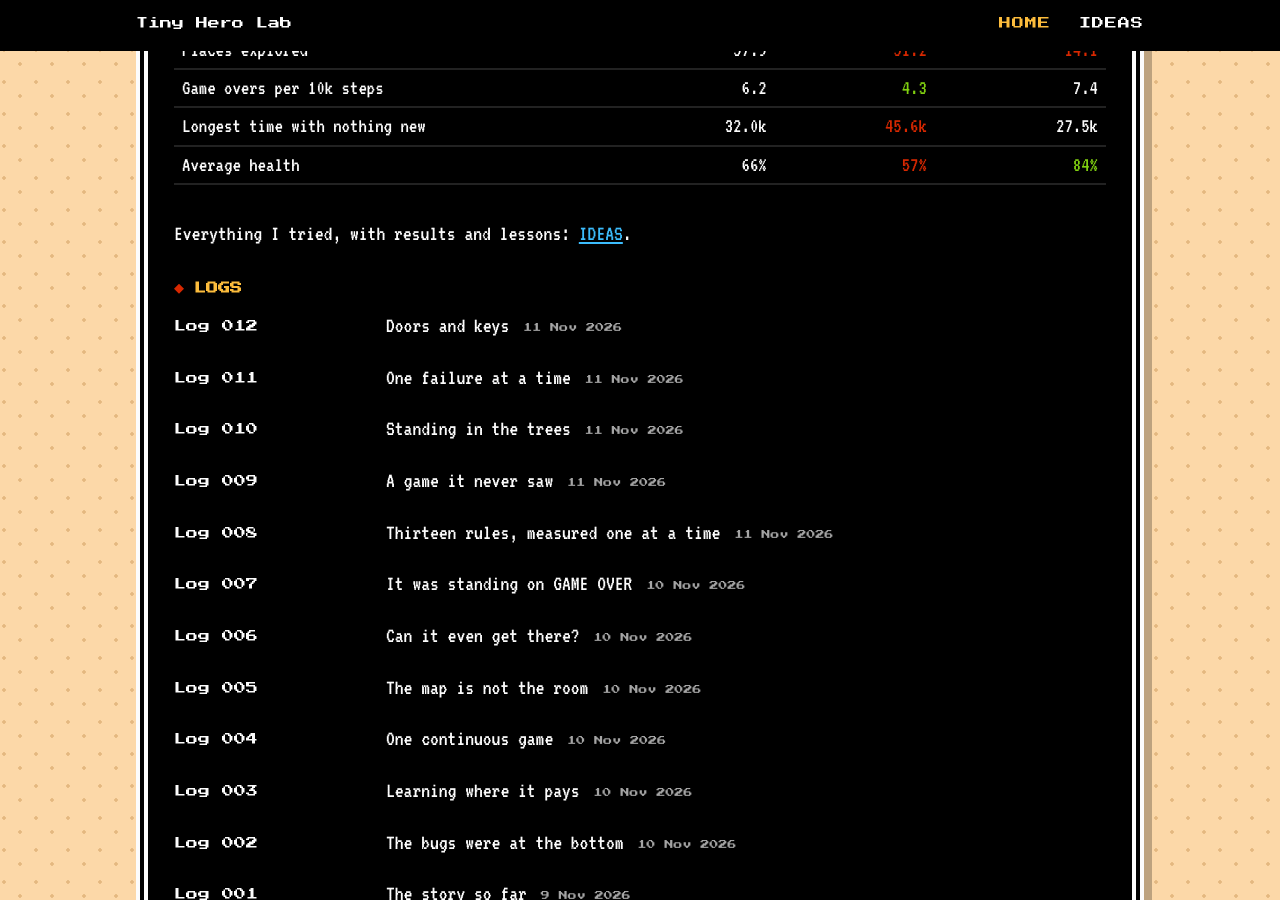
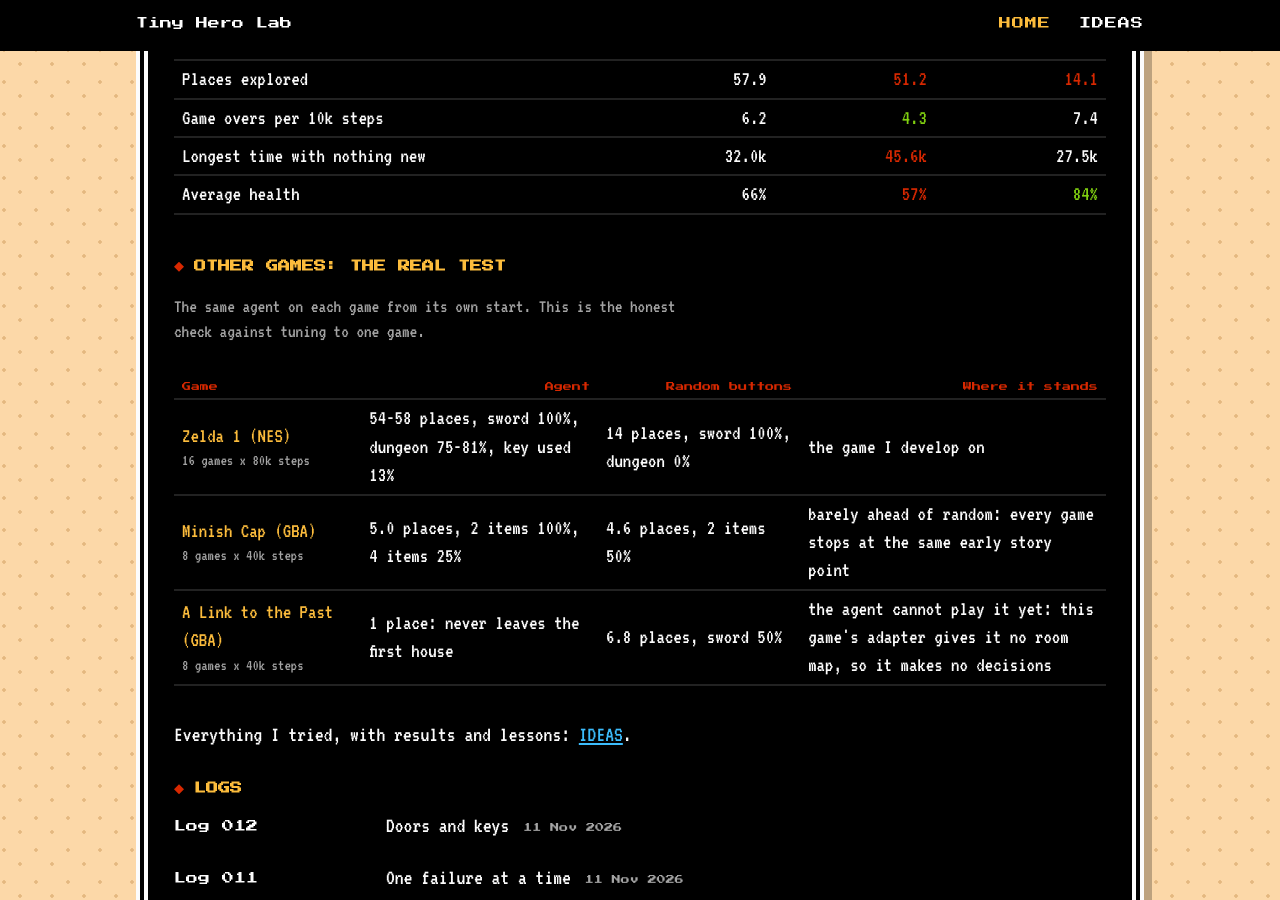
Before and after one commit to sofianedjerbi/zelda-agent-devblog, a Jekyll site: the page built from index.html, in a window 1280 px wide and 900 px high, scrolled down 2098 px. Built offline with Jekyll 4.4.1, drawn with Linux system fonts in a browser that asks for light colours; some of the changed text lies outside the part shown.

Commit message:
HOME: other games, honestly - Minish Cap barely ahead of random, A Link to the Past not playable yet

```diff
--- /dev/null
+++ b/_data/games.yml
@@ -0,0 +1,4 @@
+# Same agent, same KPIs, each game from its own start. Updated 2026-11-12.
+- {game: "Zelda 1 (NES)", budget: "16 games x 80k steps", agent: "54-58 places, sword 100%, dungeon 75-81%, key used 13%", random: "14 places, sword 100%, dungeon 0%", verdict: "the game I develop on"}
+- {game: "Minish Cap (GBA)", budget: "8 games x 40k steps", agent: "5.0 places, 2 items 100%, 4 items 25%", random: "4.6 places, 2 items 50%", verdict: "barely ahead of random: every game stops at the same early story point"}
+- {game: "A Link to the Past (GBA)", budget: "8 games x 40k steps", agent: "1 place: never leaves the first house", random: "6.8 places, sword 50%", verdict: "the agent cannot play it yet: this game's adapter gives it no room map, so it makes no decisions"}
--- a/_data/lessons.yml
+++ b/_data/lessons.yml
@@ -39,3 +39,5 @@
   why: "Key use sat at 0% for a day while I ran tournaments of switches."
 - rule: "A test can be wrong too: trace one case before believing its number."
   why: "Two scenario 'findings' were artifacts of scenarios starting without the agent's memory. And the suite is small (9/8/5 moments): under 20 points is noise."
+- rule: "Run every game on the board before saying 'general'."
+  why: "First cross-game run: Minish Cap from its start 5.0 places vs 4.6 for random; A Link to the Past: the agent made zero decisions (no room map from that adapter) while random got the sword in half the games."
--- a/index.html
+++ b/index.html
@@ -3,7 +3,7 @@ layout: default
 ---
 <section class="board">
   <h1>Devlog<span class="sub">an AI learning to finish any Zelda, on one Mac</span></h1>
-  <p>Goal: an AI that finishes any top-down Zelda, on one Mac, with local models only. It must learn skills, not memorise a game: nothing in the code is specific to one Zelda.</p>
+  <p>Goal: an AI that finishes any top-down Zelda, on one Mac, with local models only. It must learn skills, not memorise a game. The brain is the same for every Zelda; each game needs a small adapter that reads its memory (position, room map, health, items).</p>
 
   <h2>Watch it play</h2>
   <figure class="show">
@@ -17,6 +17,14 @@ layout: default
   <h2>Where it stands</h2>
   {% include kpi.html ids="gap,unstuck,random" %}
 
+  <h2>Other games: the real test</h2>
+  <p class="note">The same agent on each game from its own start. This is the honest check against tuning to one game.</p>
+  <div class="scroll"><table class="kpi tried">
+    <tr><th>Game</th><th>Agent</th><th>Random buttons</th><th>Where it stands</th></tr>
+    {% for g in site.data.games %}<tr><td class="lab"><b>{{ g.game }}</b><small>{{ g.budget }}</small></td><td class="lab">{{ g.agent }}</td><td class="lab">{{ g.random }}</td><td class="lab">{{ g.verdict }}</td></tr>
+    {% endfor %}
+  </table></div>
+
   <p>Everything I tried, with results and lessons: <a href="{{ '/ideas/' | relative_url }}">IDEAS</a>.</p>
 
   <h2>Logs</h2>
```
